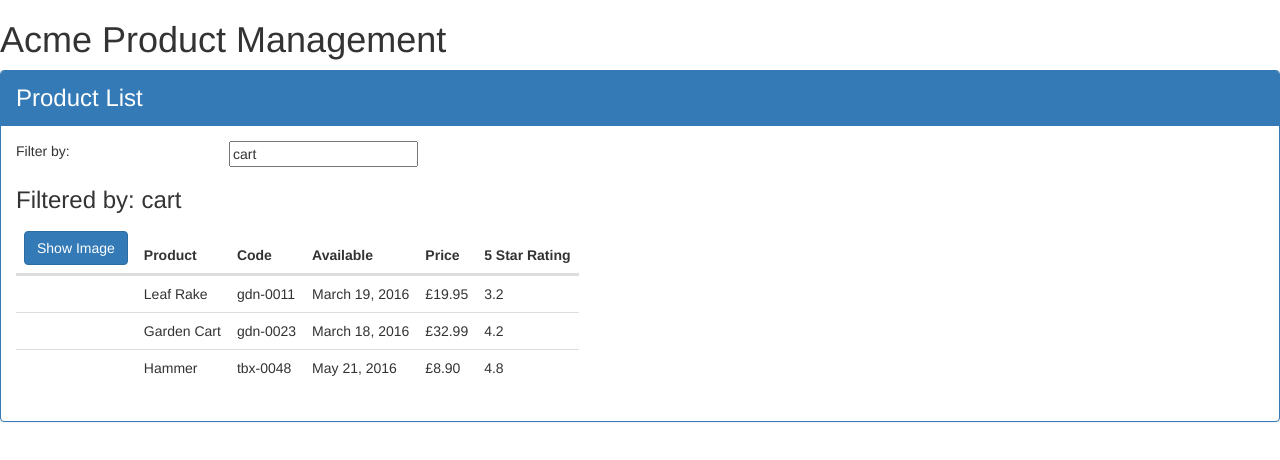
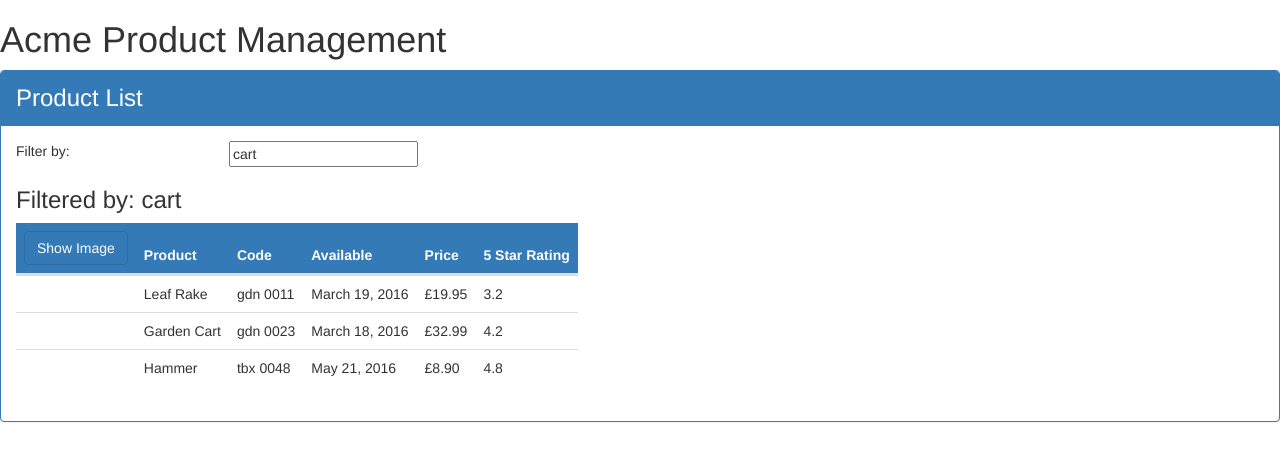
Before and after one commit to Graham-Langridge/Angular_GettingStarted, an Angular app: page / in a window 1280 px wide. Shown: the top 460 px of the page. Built offline with nearby package versions, Linux system fonts and the light colour scheme.

Commit message:
Component styles and pipes.

```diff
--- /dev/null
+++ b/src/app/Products/product-list.component.css
@@ -0,0 +1,4 @@
+thead{
+    color: white;
+    background-color: #337AB7;
+}
--- a/src/app/Products/product-list.component.html
+++ b/src/app/Products/product-list.component.html
@@ -44,7 +44,7 @@
 
                         </td>
                         <td>{{product.productName}}</td>
-                        <td>{{product.productCode | lowercase }}</td>
+                        <td>{{product.productCode | lowercase | convertToSpaces: '-'}}</td>
                         <td>{{product.releaseDate}}</td>
                         <td>{{product.price | currency:'GBP':true:'1.2-2' }}</td>
                         <td>{{product.starRating}}</td>
--- a/src/app/Products/product-list.component.ts
+++ b/src/app/Products/product-list.component.ts
@@ -1,49 +1,57 @@
-import { Component } from '@angular/core';
+import { Component, OnInit } from '@angular/core';
+import { IProduct } from './product';
 
 @Component({
     selector: 'pm-products',
-    templateUrl: './product-list.component.html'
+    templateUrl: './product-list.component.html',
+    styleUrls: ['./product-list.component.css']
 })
-export class ProductListComponent {
+
+export class ProductListComponent implements OnInit {
     pageTitle: string = 'Product List';
     imageWidth: number = 50;
     imageMargin: number = 2;
     showImage: boolean = false;
     listFilter: string = 'cart';
-    products: any[] = [
+    products: IProduct[] = [
         {
-            "productId": 1,
-            "productName": "Leaf Rake",
-            "productCode": "GDN-0011",
-            "releaseDate": "March 19, 2016",
-            "description": "Leaf rake with 48-inch wooden handle.",
-            "price": 19.95,
-            "starRating": 3.2,
-            "imageUrl": "http://openclipart.org/image/300px/svg_to_png/26215/Anonymous_Leaf_Rake.png"
+            'productId': 1,
+            'productName': 'Leaf Rake',
+            'productCode': 'GDN-0011',
+            'releaseDate': 'March 19, 2016',
+            'description': 'Leaf rake with 48-inch wooden handle.',
+            'price': 19.95,
+            'starRating': 3.2,
+            'imageUrl': 'http://openclipart.org/image/300px/svg_to_png/26215/Anonymous_Leaf_Rake.png'
         },
         {
-            "productId": 2,
-            "productName": "Garden Cart",
-            "productCode": "GDN-0023",
-            "releaseDate": "March 18, 2016",
-            "description": "15 gallon capacity rolling garden cart",
-            "price": 32.99,
-            "starRating": 4.2,
-            "imageUrl": "http://openclipart.org/image/300px/svg_to_png/58471/garden_cart.png"
+            'productId': 2,
+            'productName': 'Garden Cart',
+            'productCode': 'GDN-0023',
+            'releaseDate': 'March 18, 2016',
+            'description': '15 gallon capacity rolling garden cart',
+            'price': 32.99,
+            'starRating': 4.2,
+            'imageUrl': 'http://openclipart.org/image/300px/svg_to_png/58471/garden_cart.png'
         },
         {
-            "productId": 5,
-            "productName": "Hammer",
-            "productCode": "TBX-0048",
-            "releaseDate": "May 21, 2016",
-            "description": "Curved claw steel hammer",
-            "price": 8.9,
-            "starRating": 4.8,
-            "imageUrl": "http://openclipart.org/image/300px/svg_to_png/73/rejon_Hammer.png"
+            'productId': 5,
+            'productName': 'Hammer',
+            'productCode': 'TBX-0048',
+            'releaseDate': 'May 21, 2016',
+            'description': 'Curved claw steel hammer',
+            'price': 8.9,
+            'starRating': 4.8,
+            'imageUrl': 'http://openclipart.org/image/300px/svg_to_png/73/rejon_Hammer.png'
         }
     ];
 
     toggleImage(): void {
         this.showImage = !this.showImage;
     }
+
+    ngOnInit(): void {
+        console.log('In OnInit.');
+    }
+
 }
--- /dev/null
+++ b/src/app/Products/product.ts
@@ -0,0 +1,10 @@
+export interface IProduct {
+    productId: number;
+    productName: string;
+    productCode: string;
+    releaseDate: string;
+    description: string;
+    price: number;
+    starRating: number;
+    imageUrl: string;
+}
--- a/src/app/app.module.ts
+++ b/src/app/app.module.ts
@@ -3,6 +3,7 @@
 import { FormsModule } from '@angular/forms';
 import { AppComponent } from './app.component';
 import { ProductListComponent } from './Products/product-list.component';
+import { ConvertToSpacesPipe } from './shared/convert-to-spaces.pipe';
 
 @NgModule({
   imports: [
@@ -11,7 +12,8 @@
   ],
   declarations: [
     AppComponent,
-    ProductListComponent
+    ProductListComponent,
+    ConvertToSpacesPipe
   ],
   bootstrap: [AppComponent],
   providers: []
--- /dev/null
+++ b/src/app/shared/convert-to-spaces.pipe.ts
@@ -0,0 +1,10 @@
+import { Pipe, PipeTransform } from '@angular/core' ;
+
+@Pipe({
+    name: 'convertToSpaces'
+})
+export class ConvertToSpacesPipe implements PipeTransform {
+    transform(value: string, character: string): string {
+        return value.replace(character, ' ');
+    }
+}
```
